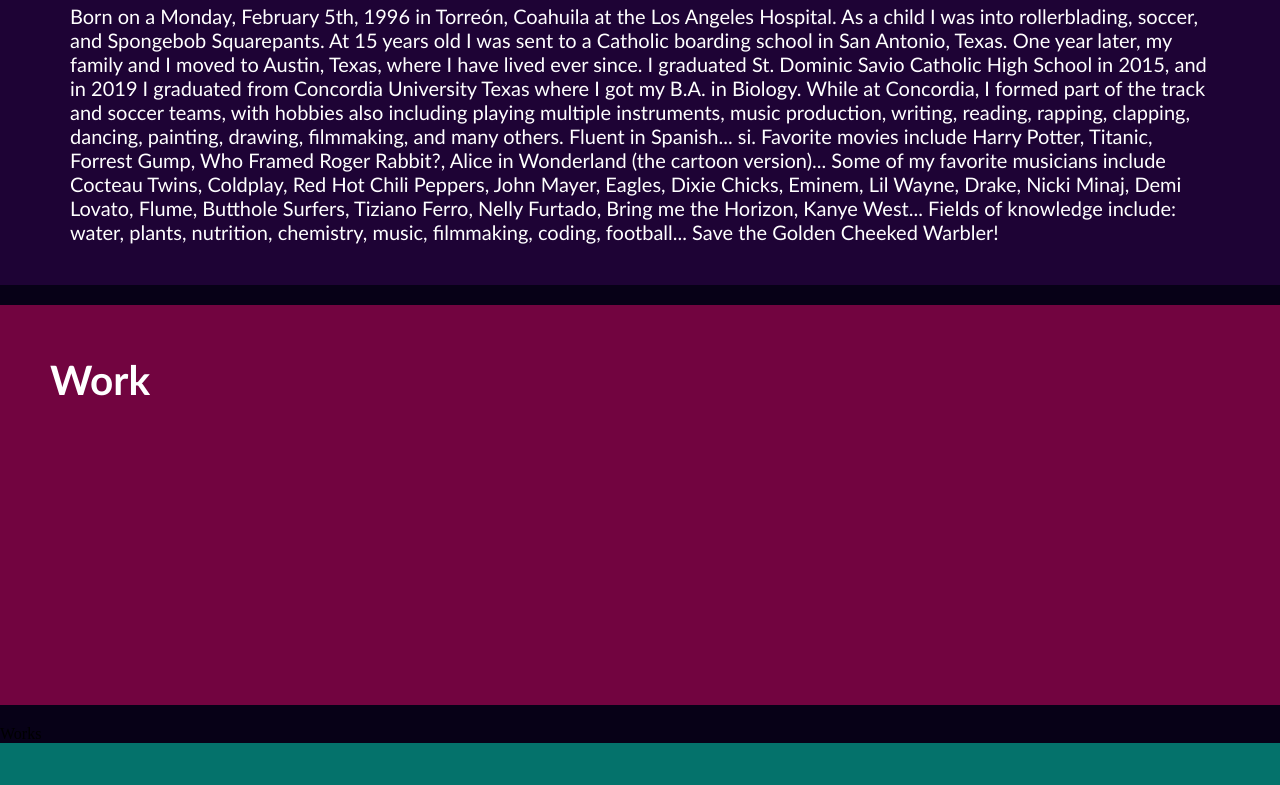
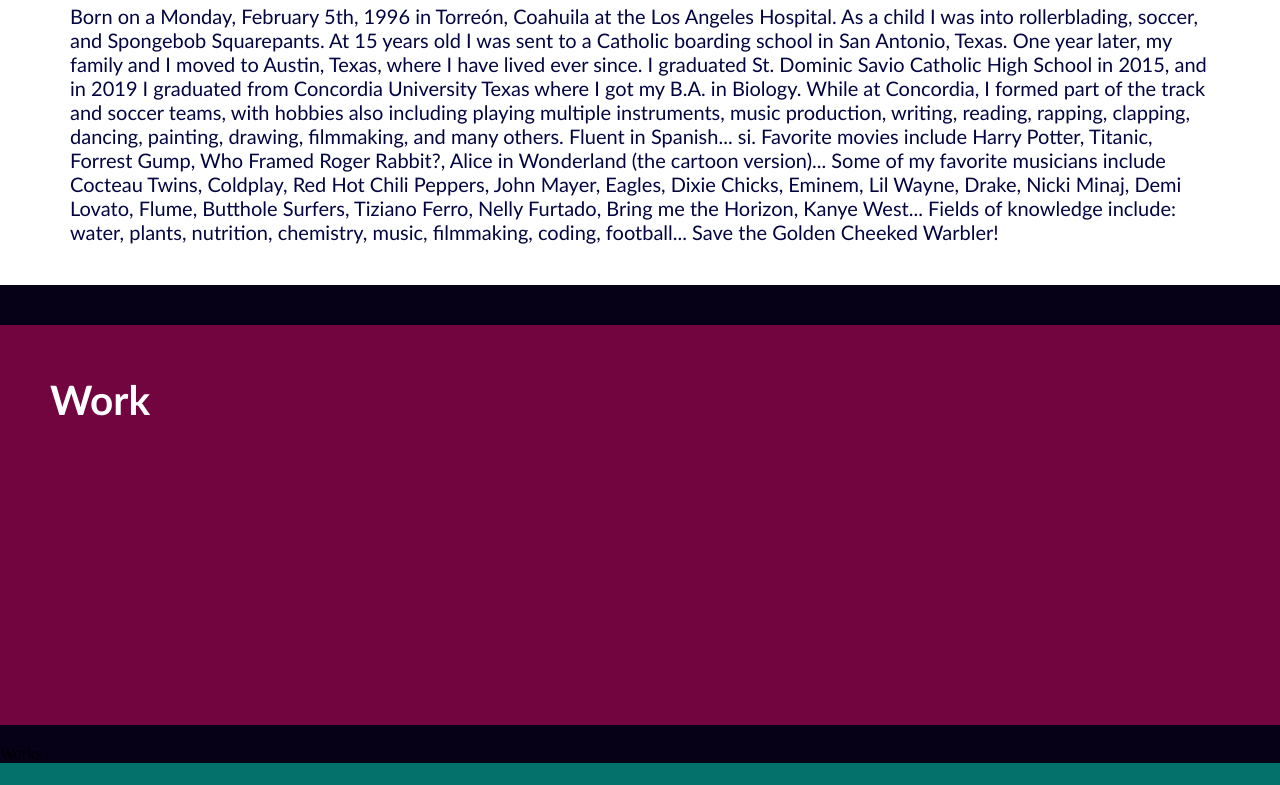
Before and after one commit to surfinsofia/Portfolio, a plain HTML site: page index.html in a window 1280 px wide. Shown: the part 437-1222 px from the top of the page. Drawn offline with Linux system fonts and the light colour scheme.

Commit message:
colorsss

```diff
--- a/assets/styles.css
+++ b/assets/styles.css
@@ -10,7 +10,7 @@
 .header {
     padding: 20px;
     font-family: 'Trebuchet MS', 'Lucida Sans Unicode', 'Lucida Grande', 'Lucida Sans', Arial, sans-serif;
-    background-color: rgb(0, 0, 19);
+    background-color: rgb(4, 1, 21);
     color: #ffffff;}
 
 .header h1 {
@@ -52,12 +52,12 @@
 
 
 .about {
-    margin-bottom: 20px;
+    margin-bottom: 40px;
     padding: 50px;
     height: 400px;
     font-family: 'Trebuchet MS', 'Lucida Sans Unicode', Arial;
-    background-color: #1e0335;
-    color: #ffffff;
+    background-color: #ffffff;
+    color: rgb(4, 4, 65);
     font-size: 27px;
 
 }
```
